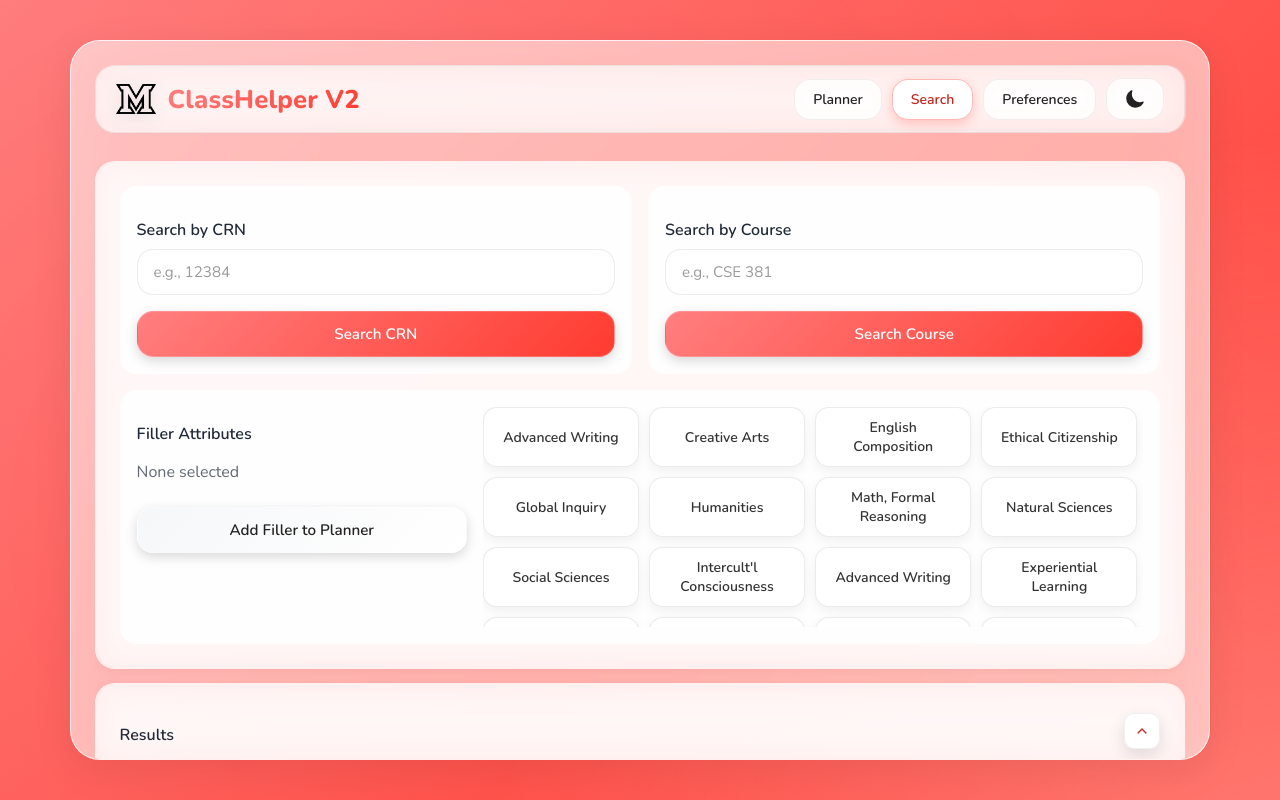
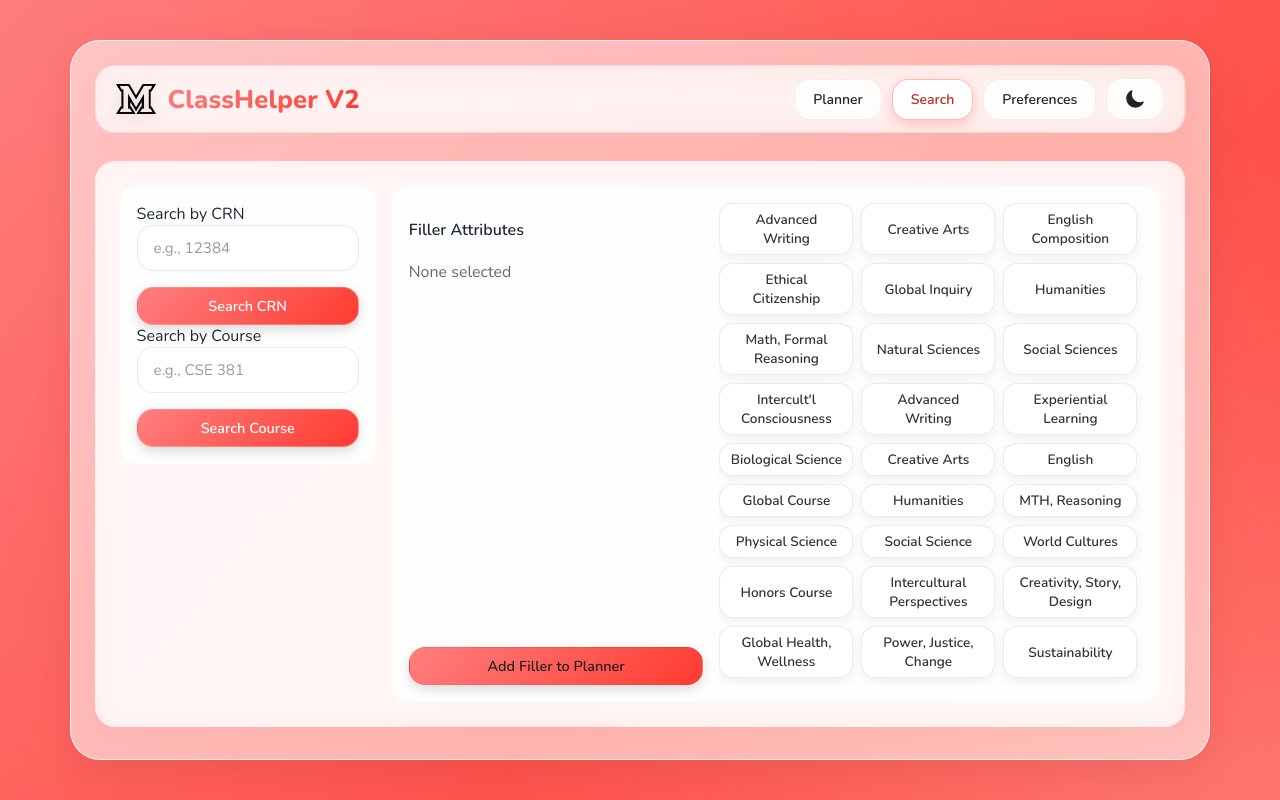
Before and after one commit to tomdh-git/ClassHelper, a React (Create React App) app: page / in a window 1280 px wide. Both pictures are taken after typing "Sample" into the empty fields and a click on the button "Search". Built offline with nearby package versions, Linux system fonts and the light colour scheme.

Commit message:
lots of progress looking good

```diff
--- a/src/App.css
+++ b/src/App.css
@@ -1052,22 +1052,43 @@
 }
 
 /* Search page */
-.search-page { display: flex; flex-direction: column; gap: 16px; padding: 8px 0; }
+.search-page { display: flex; flex-direction: column; gap: 16px; padding: 8px 0; flex: 1 1 auto; min-height: 0; }
 .search-row { display: grid; grid-template-columns: 1fr 1fr; gap: 16px; }
 .search-card { background: rgba(255,255,255,0.85); border: 1px solid rgba(255,255,255,0.7); background-clip: padding-box; border-radius: 16px; padding: 16px; }
+.search-first-grid { display: grid; grid-template-columns: 0.25fr 0.75fr; grid-template-rows: 1fr; gap: 16px; height: 100%; align-items: stretch; }
+.search-col, .filler-col { display: flex; flex-direction: column; min-height: 0; height: 100%; }
+.search-col > .search-card.search-compact { flex: 1 1 auto; min-height: 0; height: 100%; display: flex; flex-direction: column; }
+.filler-col > .filler-box { flex: 1 1 auto; min-height: 0; height: 100%; }
+.search-compact { padding: 26px; }
+.search-compact .search-inputs { display: flex; flex-direction: column; gap: 20px; flex: 1 1 auto;}
+.search-compact .input-box { padding: 12px 14px; font-size: 0.95rem; }
+.search-compact label { font-weight: 700; margin: 0; display: block; }
+.search-compact .search-inputs label:first-of-type { margin: 0; }
+.search-compact .btn-row + label { margin-top: 18px; }
+.btn-row.compact { margin: 0; }
+.filler-left .btn-row { margin-top: auto; }
+.btn-small { padding: 8px 12px !important; font-size: 0.9rem !important; }
+.small-grid { height: 100%; }
+.choice-button.small { padding: 6px 10px; font-size: 0.85rem; }
+.attr-chip.small { padding: 4px 8px; font-size: 0.85rem; }
+.attr-chip.small.counter { background: #fff0f0; border: 1px solid #ffd2d2; color: #c1251c; }
+.dark-mode .attr-chip.small.counter { background: rgba(255,255,255,0.12); border: 1px solid rgba(255,255,255,0.16); color: #ff6a63; }
+.selected-row { display: flex; gap: 6px; align-items: center; }
 .dark-mode .search-card { background: rgba(24,24,28,0.55); border: 1px solid rgba(255,255,255,0.18); }
 .search-results h4 { margin: 8px 0; }
-.search-page .snap-container { height: calc(100% - 8px); }
-.search-snap { max-height: 100%; overflow-y: auto; scroll-snap-type: y mandatory; }
-.search-snap .panel-card { height: auto; min-height: 280px; }
+.search-page .snap-container { flex: 1 1 auto; min-height: 0; }
+.search-snap { --card-gap: 12px; height: 100%; overflow-y: auto; scroll-snap-type: y mandatory; }
+.search-snap .search-panel { scroll-snap-align: start; flex: 0 0 auto; height: 100%; margin: 0 0 var(--card-gap) 0; display: flex; flex-direction: column; }
+.search-panel-body { flex: 1 1 auto; min-height: 0; overflow: hidden; padding: 0; display: flex; }
+.search-panel-body > .search-first-grid { flex: 1 1 auto; min-height: 0; }
 
 /* Filler selector */
-.filler-box { display: grid; grid-template-columns: 1fr 2fr; gap: 16px; margin-top: 16px; background: rgba(255,255,255,0.85); border: 1px solid rgba(255,255,255,0.7); background-clip: padding-box; border-radius: 16px; padding: 16px; }
+.filler-box { display: grid; grid-template-columns: 0.41fr 0.59fr; gap: 16px; margin-top: 0; background: rgba(255,255,255,0.85); border: 1px solid rgba(255,255,255,0.7); background-clip: padding-box; border-radius: 16px; padding: 16px; height: 100%; align-items: stretch; }
 .dark-mode .filler-box { background: rgba(24,24,28,0.55); border: 1px solid rgba(255,255,255,0.18); }
-.filler-left { display: flex; flex-direction: column; gap: 8px; }
-.selected-attrs { display: flex; flex-wrap: wrap; gap: 8px; }
+.filler-left { display: flex; flex-direction: column; gap: 12px; }
+.selected-attrs { display: flex; flex-wrap: wrap; gap: 8px; align-items: center; overflow: hidden; }
 .muted { opacity: 0.7; }
-.attr-scroll { display: grid; grid-template-columns: repeat(auto-fill, minmax(140px, 1fr)); gap: 10px; max-height: 220px; overflow-y: auto; padding-right: 6px; }
+.attr-scroll { display: grid; grid-template-columns: repeat(auto-fill, minmax(120px, 1fr)); gap: 8px; height: 100%; overflow-y: auto; padding-right: 6px; }
 .attr-scroll::-webkit-scrollbar { width: 12px; }
 .attr-scroll::-webkit-scrollbar-track { background: transparent; }
 .attr-scroll::-webkit-scrollbar-thumb { background: rgba(255,255,255,0.95); border-radius: 10px; border: 3px solid rgba(0,0,0,0.08); }
@@ -1082,6 +1103,10 @@
 .dark-mode .course-item.filler { background: rgba(255,99,71,0.15); border: 1px solid rgba(255,255,255,0.18); }
 .dark-mode .course-item.filler .info-btn { background: rgba(255,255,255,0.12); color: #ff6a63; border: 1px solid rgba(255,255,255,0.16); }
 .dark-mode .course-item.filler .info-tooltip { background: rgba(24,24,28,0.95); color: #fff; border: 1px solid rgba(255,255,255,0.16); }
+
+/* Make Add Filler button match red search button */
+.filler-box .add-btn { background: linear-gradient(135deg, #ff7f7f 0%, #ff3b30 100%); color: #fff; border: 1px solid rgba(0,0,0,0.06); }
+.dark-mode .filler-box .add-btn { background: linear-gradient(135deg, #ff7a73 0%, #ff453a 100%); color: #fff; border: 1px solid rgba(255,255,255,0.16); }
 
 /* empty/search page */
 .empty-page {
--- a/src/App.js
+++ b/src/App.js
@@ -57,7 +57,9 @@
     const ATTR_LABELS = Object.fromEntries(ATTRIBUTE_MAP.map(a => [a.code, a.label]));
     const [fillerAttrs, setFillerAttrs] = useState([]);
     const toggleFillerAttr = (code) => {
-        setFillerAttrs(prev => prev.includes(code) ? prev.filter(a => a !== code) : [...prev, code]);
+        setFillerAttrs(prev => prev.includes(code)
+            ? prev.filter(a => a !== code)
+            : [code, ...prev]);
     };
     const addFillerToPlanner = () => {
         if (fillerAttrs.length === 0) { notify("Select at least one attribute", "error"); return; }
@@ -465,44 +467,57 @@
                         <div className="snap-container">
                             <div ref={searchSnapRef} className="snap-scroll search-snap">
                                 {/* Search inputs card */}
-                                <section className="panel-card">
-                                    <div className="search-row">
+                                <section className="panel-card search-panel">
+                                    <div className="search-panel-body">
+                                        <div className="search-first-grid">
+                                            <div className="search-col">
                                                 <div className="search-card">
-                                            <h4>Search by CRN</h4>
+                                                    <div className="search-inputs">
+                                                        <label>Search by CRN</label>
                                                         <input className="input-box input-dark" placeholder="e.g., 12384" value={crnInput} onChange={(e) => setCrnInput(e.target.value)} />
                                                         <div className="btn-row">
-                                                <button className="generate-btn" onClick={() => { searchByCRN(); setTimeout(() => searchScrollSnapBy(1), 0); }}>Search CRN</button>
+                                                            <button className="generate-btn btn-small" onClick={() => { searchByCRN(); setTimeout(() => searchScrollSnapBy(1), 0); }}>Search CRN</button>
                                                         </div>
-                                        </div>
-                                        <div className="search-card">
-                                            <h4>Search by Course</h4>
+                                                        <label>Search by Course</label>
                                                         <input className="input-box input-dark" placeholder="e.g., CSE 381" value={courseSearchInput} onChange={(e) => setCourseSearchInput(e.target.value)} />
                                                         <div className="btn-row">
-                                                <button className="generate-btn" onClick={() => { searchByInfo(); setTimeout(() => searchScrollSnapBy(1), 0); }}>Search Course</button>
+                                                            <button className="generate-btn btn-small" onClick={() => { searchByInfo(); setTimeout(() => searchScrollSnapBy(1), 0); }}>Search Course</button>
                                                         </div>
                                                     </div>
                                                 </div>
+                                            </div>
+                                            <div className="filler-col">
                                                 <div className="filler-box">
                                                     <div className="filler-left">
                                                         <h4>Filler Attributes</h4>
                                                         <div className="selected-attrs">
-                                                {fillerAttrs.length ? fillerAttrs.map((a, i) => (
-                                                    <span key={i} className="attr-chip">{a}</span>
-                                                )) : <span className="muted">None selected</span>}
+                                                            {fillerAttrs.length ? (
+                                                                <>
+                                                                    {fillerAttrs.slice(0, 8).map((a) => (
+                                                                        <span key={a} className="attr-chip small">{ATTR_LABELS[a] || a}</span>
+                                                                    ))}
+                                                                    {fillerAttrs.length > 8 && (
+                                                                        <span className="attr-chip small counter">+{fillerAttrs.length - 8}</span>
+                                                                    )}
+                                                                </>
+                                                            ) : <span className="muted">None selected</span>}
                                                         </div>
-                                            <div className="btn-row">
-                                                <button className="add-btn" onClick={addFillerToPlanner}>Add Filler to Planner</button>
+                                                        <div className="btn-row compact">
+                                                            <button className="add-btn btn-small" onClick={addFillerToPlanner}>Add Filler to Planner</button>
                                                         </div>
                                                     </div>
-                                        <div className="filler-right attr-scroll">
+                                                    <div className="filler-right attr-scroll small-grid">
                                                         {ATTRIBUTE_MAP.map(opt => (
-                                                <button key={opt.code} className={`choice-button ${fillerAttrs.includes(opt.code) ? 'selected' : ''}`} onClick={() => toggleFillerAttr(opt.code)}>{opt.label}</button>
+                                                            <button key={opt.code} className={`choice-button small ${fillerAttrs.includes(opt.code) ? 'selected' : ''}`} onClick={() => toggleFillerAttr(opt.code)}>{opt.label}</button>
                                                         ))}
+                                                    </div>
+                                                </div>
+                                            </div>
                                         </div>
                                     </div>
                                 </section>
                                 {/* Results card */}
-                                <section className="panel-card">
+                                <section className="panel-card search-panel">
                                     <div className="panel-card-header">
                                         <h4>Results</h4>
                                         <button className="panel-back-up-inline" onClick={() => searchScrollSnapBy(-1)} title="Back to Search"><IoChevronUp /></button>
```
Lines whose indentation alone changed are shown as unchanged.
